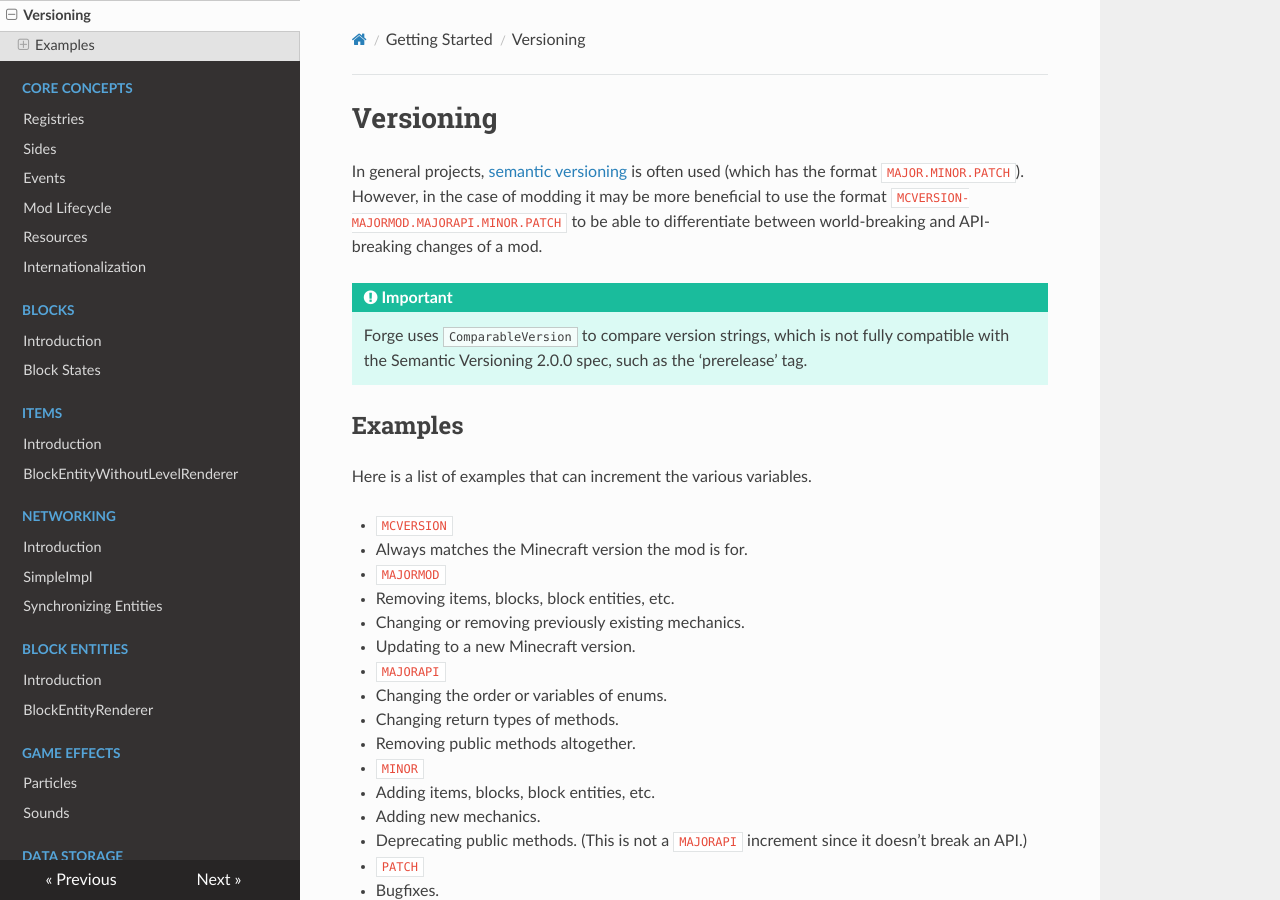
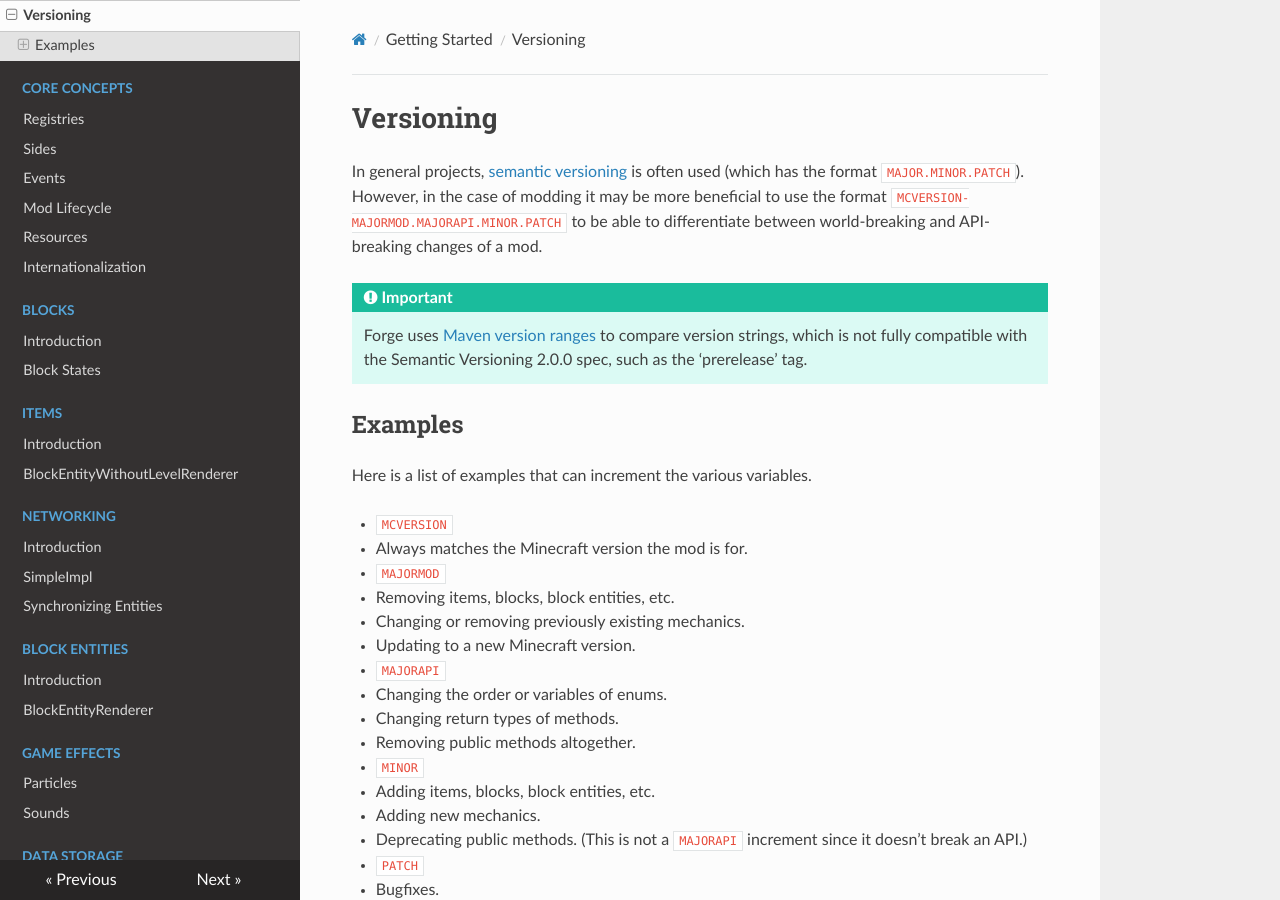
Before and after one commit to MinecraftForge/Documentation, an MkDocs documentation site: the page built from docs/gettingstarted/versioning.md, in a window 1280 px wide and 900 px high. Built offline with MkDocs 1.6.1, drawn with Linux system fonts in a browser that asks for light colours; nearby versions of some CDN libraries.

Commit message:
Change to spec name for version usage

```diff
--- a/docs/gettingstarted/versioning.md
+++ b/docs/gettingstarted/versioning.md
@@ -4,7 +4,7 @@ Versioning
 In general projects, [semantic versioning][semver] is often used (which has the format `MAJOR.MINOR.PATCH`). However, in the case of modding it may be more beneficial to use the format `MCVERSION-MAJORMOD.MAJORAPI.MINOR.PATCH` to be able to differentiate between world-breaking and API-breaking changes of a mod.
 
 !!! important
-    Forge uses [`ComparableVersion`][cmpver] to compare version strings, which is not fully compatible with the Semantic Versioning 2.0.0 spec, such as the 'prerelease' tag.
+    Forge uses [Maven version ranges][cmpver] to compare version strings, which is not fully compatible with the Semantic Versioning 2.0.0 spec, such as the 'prerelease' tag.
 
 Examples
 --------
```
